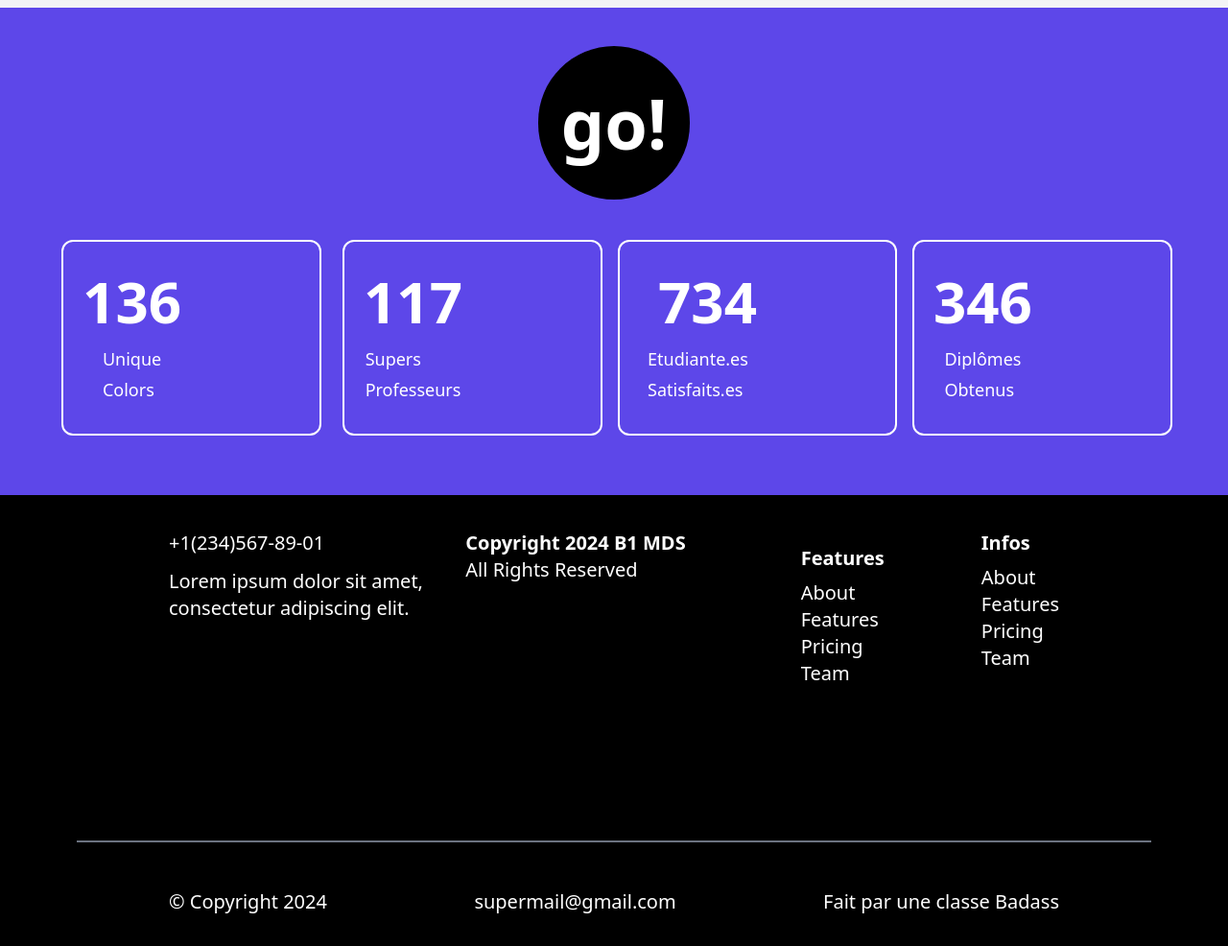
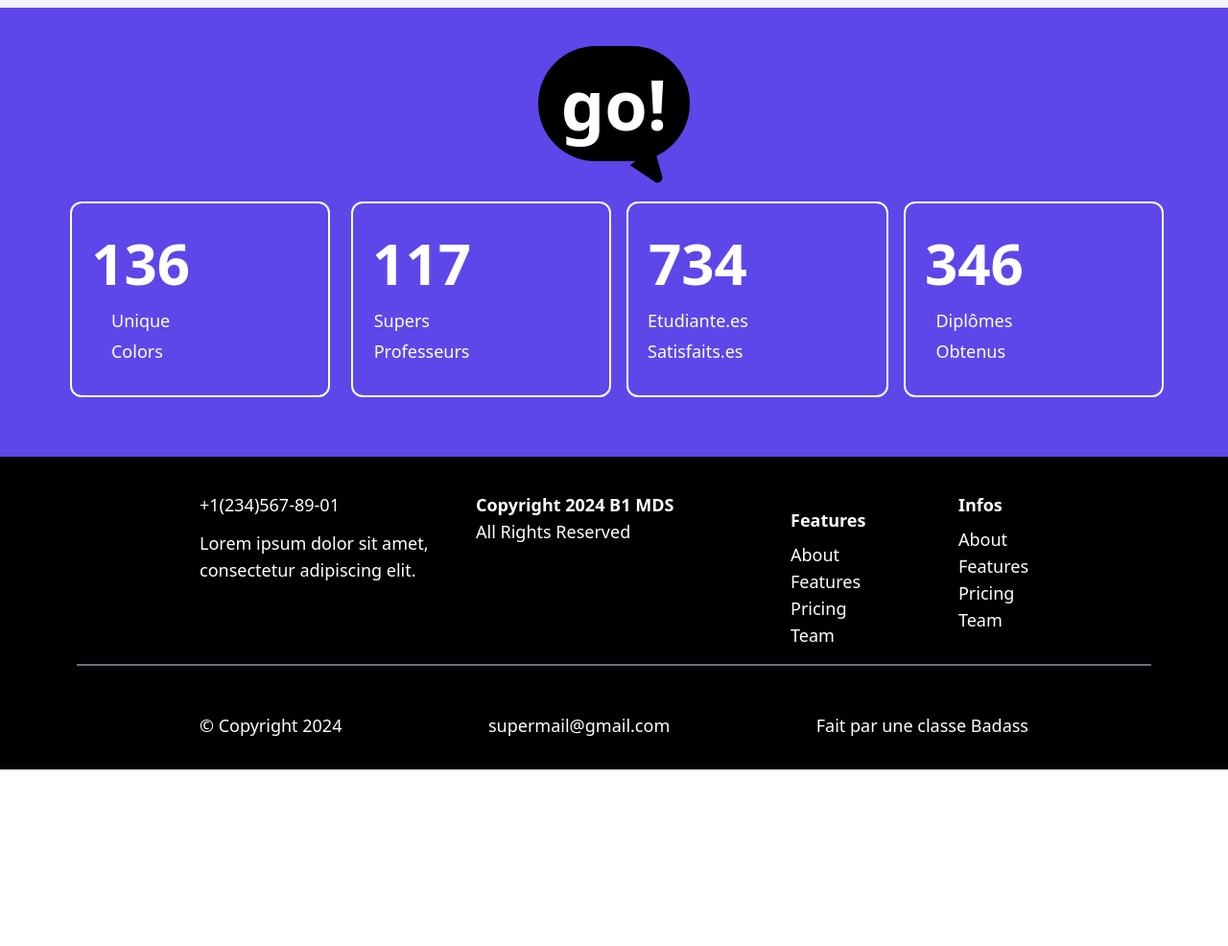
Before and after one commit to najlaelambaraa/Tailwind_CSS, a website: page index.html in a window 1280 px wide. Shown: the part 1314-2300 px from the top of the page at 96% size. After the commit the page ends 2116 px from the top, so only its background shows below. Drawn offline with Linux system fonts and the light colour scheme; files whose address does not match are found by name.

Commit message:
last commit

```diff
--- a/index.html
+++ b/index.html
@@ -10,7 +10,6 @@
 	<link href="./assets/css/output.css" rel="stylesheet">
 </head>
 <body>
-
 
 	<header class="bg-purple p-10 relative">
     <section class="bg-white sm:rounded-lg rounded-s-lg arrondi-tl-lg sm:relative">
@@ -70,6 +69,7 @@
 </header>
 
 
+
     <main>
           <div class="bg-gray-100 pl-10">
             <div class="text-center text-6xl font-bold pt-14">Our Features</div>
@@ -100,9 +100,16 @@
             });
           </script>
         <div class="bg-purple text-white font-sans h-full flex flex-col justify-center items-center p-14 sm:p-10">
-			<div class="bg-black text-white rounded-full p-6 w-50 py-6 sm:py-11 flex items-center justify-center text-4xl sm:text-7xl font-bold">go!</div>
+          <div class="relative bg-black text-white rounded-full p-6 w-50 py-6 flex items-center justify-center text-4xl sm:text-7xl font-bold pb-[30px]">
+            go!
+            <svg class="absolute bottom-0 right-0 transform translate-x-1/4 translate-y-1/4" xmlns="http://www.w3.org/2000/svg" width="224" height="211" viewBox="0 0 224 211" fill="none">
+              <path d="M162.277 181.045C163.518 185.512 158.536 189.116 154.681 186.54L128.633 169.134L153.892 150.859L162.277 181.045Z" fill="black"></path>
+            </svg>
+          </div>
+
+
 			<div class="pt-9 w-full">
-				<div class="flex flex-col sm:flex-row justify-center mb-4 space-x-0 sm:space-x-4">
+				<div class="flex flex-col md:flex sm:flex-row justify-center mb-4 space-x-0 sm:space-x-4">
 					<div class="card">
 						<div class="text-4xl sm:text-6xl font-bold mb-4">136</div>
 						<div class="card-text">
@@ -120,7 +127,7 @@
 					</div>
 
 					<div class="card">
-						<div class="text-4xl sm:text-6xl font-bold mb-4 pl-5">734</div>
+						<div class="text-4xl sm:text-6xl font-bold mb-4">734</div>
 						<div class="card-text">
 							<div class="text-lg">Etudiante.es</div>
 							<div class="text-lg">Satisfaits.es</div>
@@ -139,9 +146,9 @@
 		</div>
 
     </main>
-	<footer class="bg-black text-white md:text-xl sm:text-sm sm:px-20">
-		<div class="sm:pb-36 pt-9 px-4 sm:px-24 grid grid-cols-1 sm:grid-cols-3 text-center sm:text-left">
-			<div class="space-y-3 mb-6 sm:mb-0">
+	<footer class="bg-black text-white md:text-lg sm:text-sm sm:px-20">
+  <div class="pt-9 px-4 sm:px-24 md:px-32 grid grid-cols-1 sm:grid-cols-3 md:grid-cols-3 text-center md:text-left">
+    <div class="space-y-3 mb-6 md:mb-0">
       <p>+1(234)567-89-01</p>
       <p>Lorem ipsum dolor sit amet, consectetur adipiscing elit.</p>
     </div>
@@ -149,9 +156,9 @@
       <p class="font-bold">Copyright 2024 B1 MDS</p>
       <p>All Rights Reserved</p>
     </div>
-			<div class="flex flex-col sm:flex-row justify-between text-center sm:text-left pl-10">
-				<div class="mb-6 sm:mb-0">
-					<h3 class="font-bold mb-2 mt-4">Features</h3>
+    <div class="flex flex-col md:flex-row justify-between text-center md:text-left pl-10">
+      <div class="mb-6 md:mb-0">
+        <h3 class="font-bold mb-2 md:mt-4">Features</h3>
         <ul class="list-inside">
           <li>About</li>
           <li>Features</li>
@@ -170,12 +177,12 @@
       </div>
     </div>
   </div>
-		<div class="flex-initial border-t-2 border-gray-500 w-full px-5 my-4 sm:w-full"></div>
-		<div class="flex flex-col sm:flex-row justify-between py-8 px-4 sm:px-24 text-center">
-			<div class="mb-4 sm:mb-0">
+  <div class="flex-initial border-t-2 border-gray-500 w-full my-4 px-5 md:w-full"></div>
+  <div class="flex flex-col sm:flex-row justify-between py-8 px-4 sm:px-24 md:px-32 text-center md:text-left">
+    <div class="mb-4 md:mb-0">
       <p> © Copyright 2024 </p>
     </div>
-			<div class="mb-4 sm:mb-0">
+    <div class="mb-4 md:mb-0">
       <p> supermail@gmail.com</p>
     </div>
     <div>
@@ -185,5 +192,6 @@
 </footer>
 
 
+
 </body>
 </html>
```
Also changed, not shown: assets/css/output.css. Lines whose indentation alone changed are shown as unchanged.
